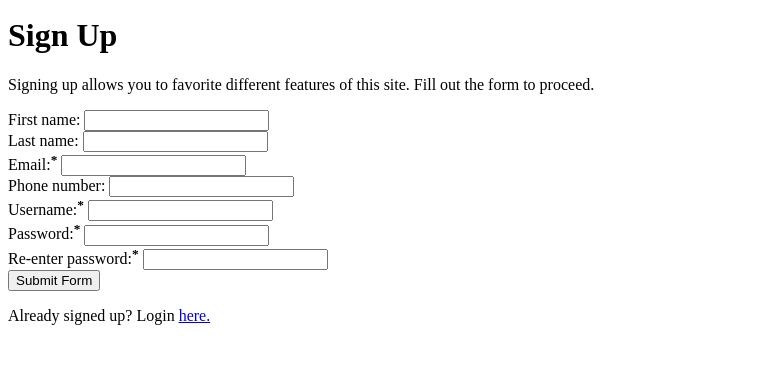
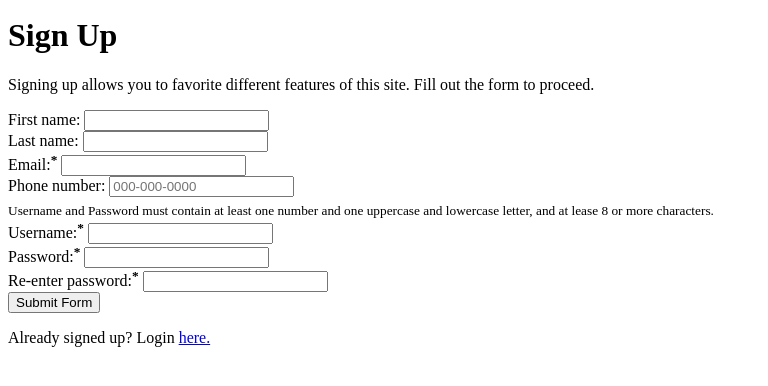
Before and after one commit to salazardenise/ptsd-project, a Flask app: page /signup in a window 1280 px wide. Shown: the part 203-589 px from the top of the page, without its empty margins (0-768 px from the left). Run offline with Flask 2, Linux system fonts and the light colour scheme; some libraries are stand-ins or nearby versions.

Commit message:
for signup, make html page more accessible, wrote js to validate password match and username not taken, add signup and user_exists routes

```diff
--- a/server.py
+++ b/server.py
@@ -22,17 +22,42 @@ def index():
 
     return render_template('homepage.html')
 
-@app.route('/signup', methods=["GET"])
+@app.route('/signup', methods=['GET'])
 def display_signup_form():
     """ Display sign Up page. """
 
     return render_template('signup.html')
 
-@app.route('/signup', methods=["POST"])
+@app.route('/signup', methods=['POST'])
 def signup():
     """ Sign up new user and then redirect to homepage. """
 
-    return "After signup"
+    first_name = request.form.get('first_name')
+    last_name = request.form.get('last_name')
+    email = request.form.get('email')
+    phone = request.form.get('phone')
+    username = request.form.get('username')
+    password = request.form.get('password')
+
+    new_user = User(first_name=first_name,
+                    last_name=last_name,
+                    email=email,
+                    phone=phone,
+                    username=username,
+                    password=password)
+    db.session.add(new_user)
+    db.session.commit()
+
+    flash(f'{username} successfully signed up.')
+    return redirect('/')
+
+@app.route('/user_exists', methods=['GET'])
+def user_exists():
+    """ Determines if username given already exists in the database. """
+    username = request.args.get('username')
+    if User.query.filter_by(username=username).first() is not None:
+        return 'found'
+    return 'not found'
 
 if __name__ == '__main__':
     # debug must be set to True at the point that DebugToolbarExtension is invoked
--- a/static/js/signup.js
+++ b/static/js/signup.js
@@ -7,8 +7,39 @@ $('#signUpForm').on('submit', (evt) => {
 
     if (password1 != password2) {
         evt.preventDefault();
+        $('#signUpErrorMessage').html("Error: Re-entered password does not match password. Please check this.")
         $('#signUpErrorMessage').show();
-        setTimeout(() => $('#signUpErrorMessage').hide(), 3000)
+        setTimeout(() => $('#signUpErrorMessage').hide(), 5000)
+        return;
     }
 
+    evt.preventDefault();
+
+    let username = $('#signUpUsername').val()
+    //console.log("username entered " + username)
+    $.get('/user_exists', {'username': username}, (result) => {
+        //console.log("\n\n" + result + "\n\n")
+        if (result == 'found') {
+            //console.log('username taken')
+            $('#signUpErrorMessage').html("Error: Username is already taken. Please enter a different one.")
+            $('#signUpErrorMessage').show();
+            setTimeout(() => $('#signUpErrorMessage').hide(), 5000)
+        } else {
+            //console.log('username not taken')
+            // resubmit
+            let form_data = {
+                "first_name": $('#signUpFirstName').val(),
+                "last_name": $('#signUpLastName').val(),
+                "email": $('#signUpEmail').val(),
+                "phone": $('#signUpPhone').val(),
+                "username": $('#signUpUsername').val(),
+                "password": $('#signUpPassword1').val()
+            }
+            $.post('/signup', form_data, () => {
+                //console.log('submit signup form')
+                window.location.replace("/");
+            });
+        }
+    });
+
 });
--- a/templates/signup.html
+++ b/templates/signup.html
@@ -6,16 +6,66 @@
 <h1>Sign Up</h1>
 <p>Signing up allows you to favorite different features of this site. Fill out the form to proceed.</p>
 <form id="signUpForm" action="/signup" method="POST">
-    First name: <input type="text" name="first_name"><br>
-    Last name: <input type="text" name="last_name"><br>
-    Email:<sup><b>*</b></sup> <input type="text" name="email" required><br>
-    Phone number: <input type="text" name="phone"><br>
-    Username:<sup><b>*</b></sup> <input type="text" name="username" required><br>
-    Password:<sup><b>*</b></sup> <input type="text" id="signUpPassword1" name="password1" required><br>
-    Re-enter password:<sup><b>*</b></sup> <input type="text" id = "signUpPassword2" name="password2" required><br>
-    <input type="submit" value="Submit Form">
+    <label>First name:
+        <input type="text"
+               id="signUpFirstName"
+               name="first_name">
+    </label>
+    <br>
+    <label>Last name:
+        <input type="text"
+               id="signUpLastName"
+               name="last_name">
+    </label>
+    <br>
+    <label>Email:<sup><b>*</b></sup>
+        <input type="email"
+               name="email"
+               id="signUpEmail"
+               required>
+    </label>
+    <br>
+    <label>Phone number:
+        <input type="tel"
+               pattern="[0-9]{3}-[0-9]{3}-[0-9]{4}"
+               placeholder="000-000-0000"
+               id="signUpPhone"
+               name="phone">
+    </label>
+    <br>
+    <sub>Username and Password must contain at least one number and one uppercase and lowercase letter, and at lease 8 or more characters.</sub>
+    <br>
+    <label>Username:<sup><b>*</b></sup>
+        <input type="text"
+               pattern="(?=.*\d)(?=.*[a-z])(?=.*[A-Z]).{8,}"
+               title="Must contain at least one number and one uppercase and lowercase letter, and at least 8 or more characters"
+               id="signUpUsername"
+               name="username"
+               required>
+    </label>
+    <br>
+    <label>Password:<sup><b>*</b></sup>
+        <input type="text"
+        pattern="(?=.*\d)(?=.*[a-z])(?=.*[A-Z]).{8,}"
+        title="Must contain at least one number and one uppercase and lowercase letter, and at least 8 or more characters"
+        id="signUpPassword1"
+        name="password1"
+        required>
+    </label>
+    <br>
+    <label>Re-enter password:<sup><b>*</b></sup>
+        <input type="text"
+        pattern="(?=.*\d)(?=.*[a-z])(?=.*[A-Z]).{8,}"
+        title="Must contain at least one number and one uppercase and lowercase letter, and at least 8 or more characters"
+        id="signUpPassword2"
+        name="password2"
+        required>
+    </label>
+    <br>
+    <input type="submit"
+           value="Submit Form">
 </form>
-<p id="signUpErrorMessage" style="display: none;">Error: Re-entered password does not match password. Please check this.</p>
+<p id="signUpErrorMessage" hidden></p>
 <p>Already signed up? Login <a href="/login">here.</a></p>
 <script src="/static/js/signup.js"></script>
 {% endblock %}
```
